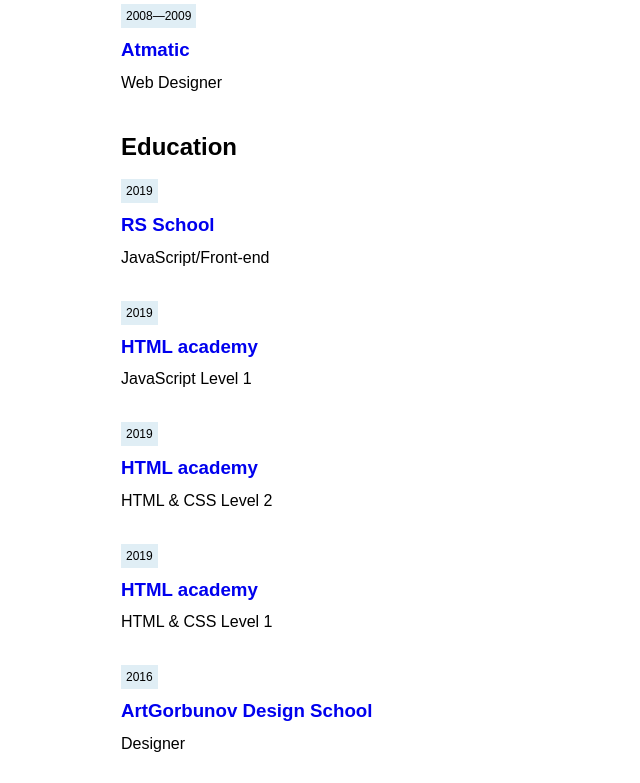
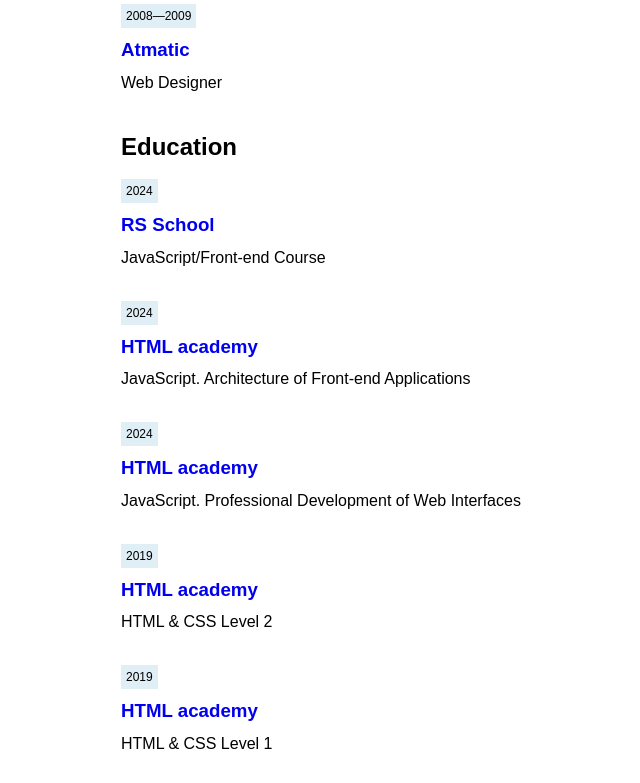
Before and after one commit to marusyaby/rsschool-cv, a plain HTML site: page index.html in a window 1280 px wide. Shown: the part 957-1740 px from the top of the page, without its empty margins (219-859 px from the left). Drawn offline with Linux system fonts and the light colour scheme.

Commit message:
feat: update info

```diff
--- a/index.html
+++ b/index.html
@@ -66,18 +66,25 @@
       <section class="section education">
         <h2 class="section__title">Education</h2>
         <article class="entry">
-          <span class="entry__time">2019</span>
+          <span class="entry__time">2024</span>
           <h3 class="entry__place">
-            <a class="" href="https://rs.school/js/">RS School</a>
+            <a class="" href="https://rs.school/courses/javascript-ru">RS School</a>
           </h3>
-          <span class="entry__title">JavaScript/Front-end</span>
+          <span class="entry__title">JavaScript/Front-end Course</span>
         </article>
         <article class="entry">
-          <span class="entry__time">2019</span>
+          <span class="entry__time">2024</span>
+          <h3 class="entry__place">
+            <a class="" href="https://htmlacademy.ru/intensive/ecmascript">HTML academy</a>
+          </h3>
+          <span class="entry__title">JavaScript. Architecture of Front-end Applications</span>
+        </article>
+        <article class="entry">
+          <span class="entry__time">2024</span>
           <h3 class="entry__place">
             <a class="" href="https://htmlacademy.ru/intensive/javascript">HTML academy</a>
           </h3>
-          <span class="entry__title">JavaScript Level 1</span>
+          <span class="entry__title">JavaScript. Professional Development of Web Interfaces</span>
         </article>
         <article class="entry">
           <span class="entry__time">2019</span>
@@ -199,7 +206,7 @@
             <tr>
               <td class="contacts__attribute contacts__attribute--email">Email</td>
               <td class="contacts__value">
-                <a href="mailto:mariakhrol@gmail.com">mariakhrol@gmail.co</a>
+                <a href="mailto:mariakhrol@gmail.com">mariakhrol@gmail.com</a>
               </td>
             </tr>
             <tr>
```
